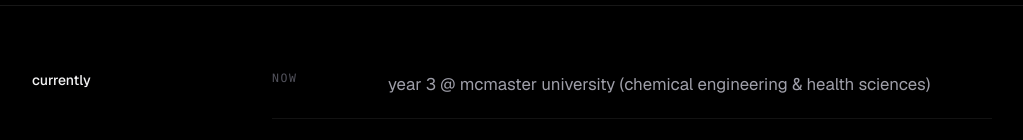
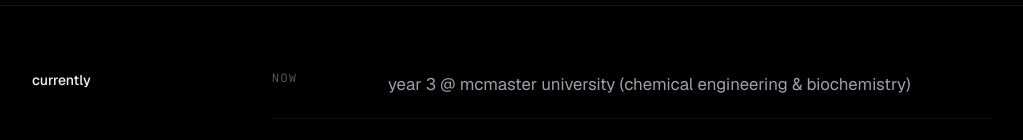
Before and after one commit to Brandon-Yoo/Website, a Next.js app: page / in a window 1280 px wide. Shown: the part 651-791 px from the top of the page, without its empty margins (128-1151 px from the left). Built offline with nearby package versions, Linux system fonts and the light colour scheme.

Commit message:
fixed credentials

```diff
--- a/app/page.tsx
+++ b/app/page.tsx
@@ -34,7 +34,7 @@
     items: [
       {
         year: "now",
-        text: "year 3 @ mcmaster university (chemical engineering & health sciences)"
+        text: "year 3 @ mcmaster university (chemical engineering & biochemistry)"
       },
       {
         year: "now",
```
